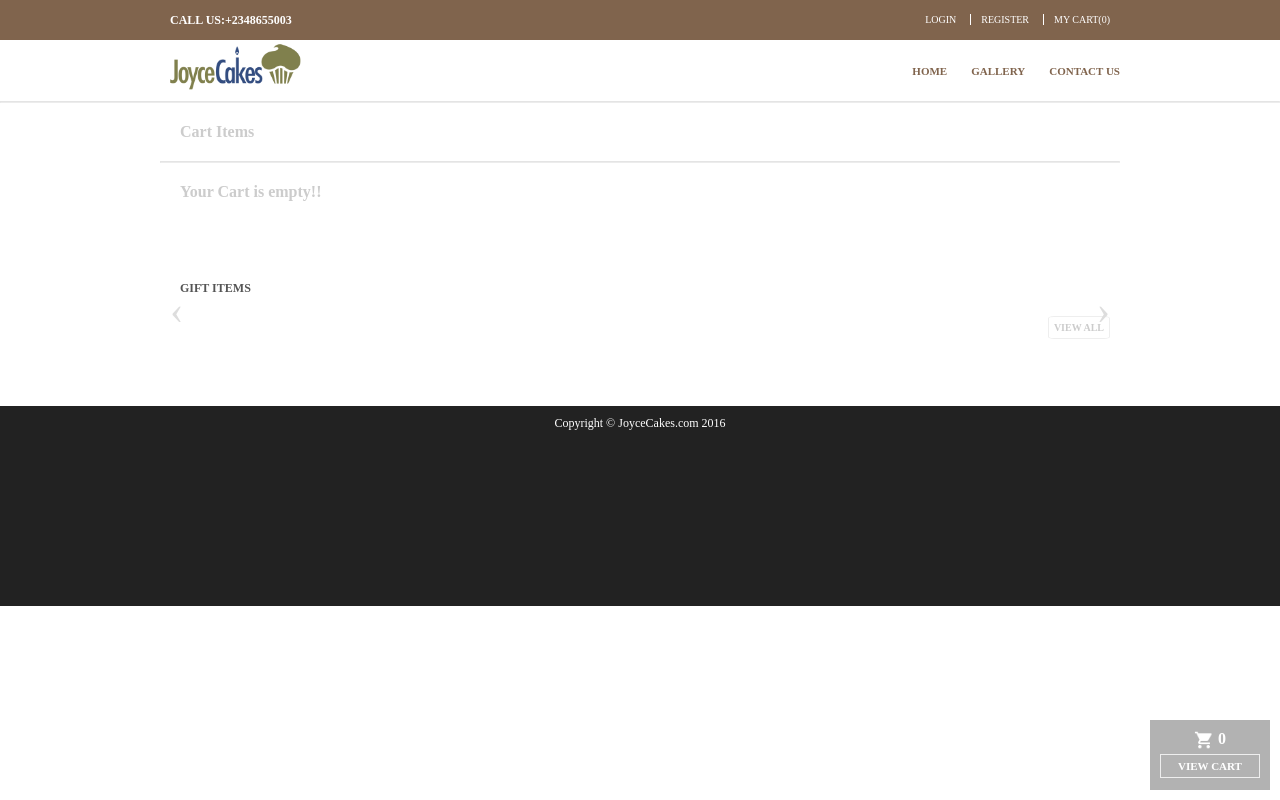
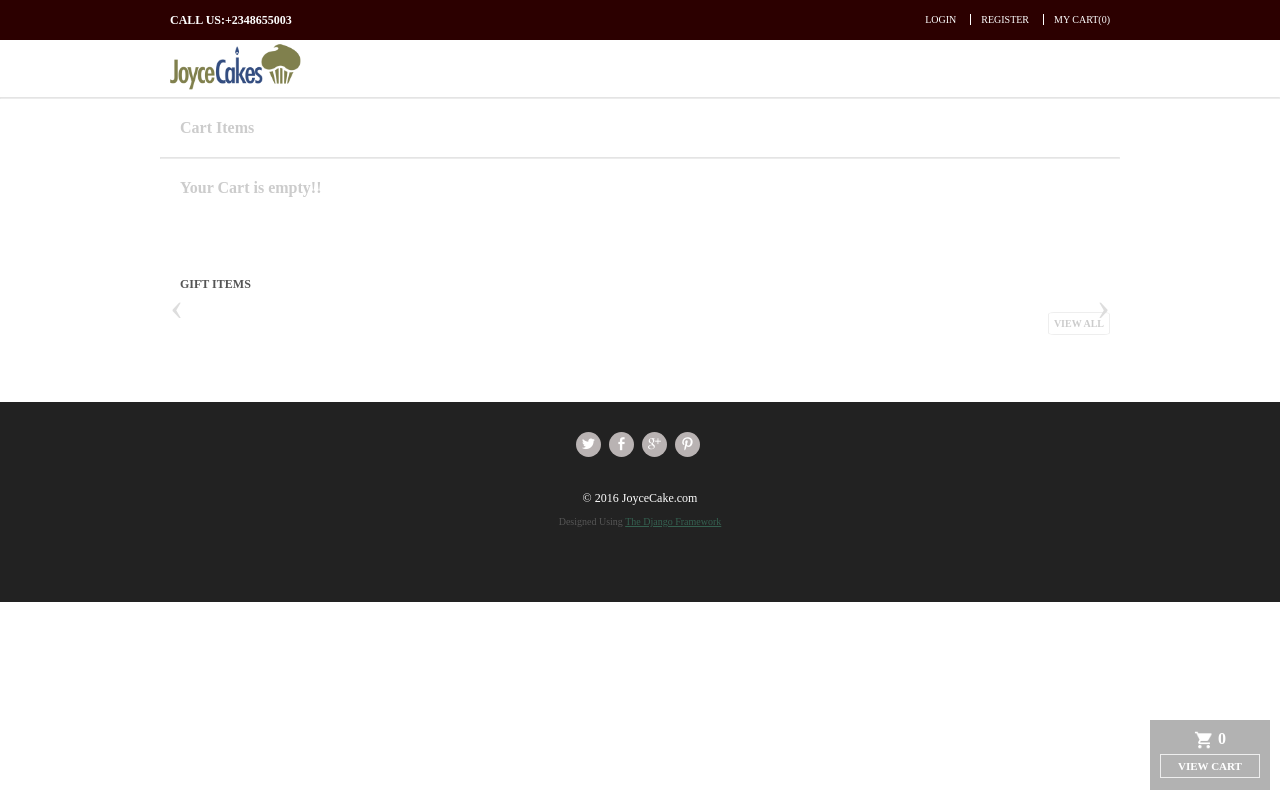
Before and after one commit to brownharryb/joycecakedotcom, a Django app: page /shop/order/ in a window 1280 px wide. Run offline with Django 3.2, Linux system fonts and the light colour scheme; data that the repository does not hold is empty.

Commit message:
Added social icons

```diff
--- a/joycecakes/static/css/_colors.css
+++ b/joycecakes/static/css/_colors.css
@@ -1,9 +1,9 @@
 .theme-color{
-	background-color:rgb(128,100,77) !important;
+	background-color:rgb(44,0,0) !important;
 }
 .font-theme-color{
-	color:rgb(128,100,77) !important;;
+	color:rgb(128,100,77) !important;
 }
 .font-theme-color-hover:hover{
-	color:rgb(128,100,77) !important;;
+	color:rgb(128,100,77) !important;
 }
--- /dev/null
+++ b/joycecakes/static/css/_social_icons.css
@@ -0,0 +1,99 @@
+@font-face {
+    font-family: 'si';
+    src: url('../fonts/social/socicon.eot');
+    src: url('../fonts/social/socicon.eot?#iefix') format('embedded-opentype'),
+         url('../fonts/social/socicon.woff') format('woff'),
+         url('../fonts/social/socicon.ttf') format('truetype'),
+         url('../fonts/social/socicon.svg#icomoonregular') format('svg');
+    font-weight: normal;
+    font-style: normal;
+
+}
+
+@media screen and (-webkit-min-device-pixel-ratio:0) {
+    @font-face {
+        font-family:si;
+        src: url(./fonts/social/socicon.svg) format(svg);
+    }
+}
+
+.soc {
+    overflow:hidden;
+    margin:0;
+    padding-top:10px;
+    list-style:none;
+}
+
+.soc li {
+    display:inline-block;
+    *display:inline;
+    zoom:1;
+}
+
+.soc li a {
+    font-family:si!important;
+    font-style:normal;
+    font-weight:400;
+    -webkit-font-smoothing:antialiased;
+    -moz-osx-font-smoothing:grayscale;
+    -webkit-box-sizing:border-box;
+    -moz-box-sizing:border-box;
+    -ms-box-sizing:border-box;
+    -o-box-sizing:border-box;
+    box-sizing:border-box;
+
+    -o-transition:.1s;
+    -ms-transition:.1s;
+    -moz-transition:.1s;
+    -webkit-transition:.1s;
+    transition:.1s;
+    -webkit-transition-property: transform;
+    transition-property: transform;
+    -webkit-transform: translateZ(0);
+    transform: translateZ(0);
+
+    overflow:hidden;
+    text-decoration:none;
+    text-align:center;
+    display:block;
+    position: relative;
+    z-index: 1;
+    width: 25px;
+    height: 25px;
+    line-height: 25px;
+    font-size: 13px;
+    -webkit-border-radius: 72px;
+    -moz-border-radius: 72px;
+    border-radius: 72px;
+    margin-right: 4px;
+    color: #ffffff;
+    background-color: #b9b3b3;
+}
+
+.soc a:hover {
+    z-index: 2;
+    -webkit-transform: translateY(-5px);
+    transform: translateY(-5px);
+}
+.soc-icon-last{
+    margin:0 !important;
+}
+
+.soc-twitter:before {
+    content:'a';
+}
+.soc-facebook:before {
+    content:'b';
+}
+.soc-google:before {
+    content:'c';
+}
+.soc-pinterest:before {
+    content:'d';
+}
+.soc-linkedin:before {
+    content:'j';
+}
+.soc-rss:before {
+    content:',';
+}
--- a/joycecakes/static/css/style.css
+++ b/joycecakes/static/css/style.css
@@ -1,5 +1,5 @@
 @import '_colors.css';
-
+@import '_social_icons.css';
 *{
 	margin:0px;
 	padding:0px;
@@ -227,12 +227,48 @@
 	background: #222222;
 	z-index: 9999;
 }
+#footerwrapper{
+	padding-top: 20px;
+}
+#footernavlinks{
+	text-align: center;
+	margin-top:20px;
+
+}
+#footernavlinks ul li{
+	display: inline;
+
+}
+#footernavlinks ul li a{
+	color:white;
+	text-decoration: none;
+	font-size: 10px;
+	padding: 0px 15px;
+	border-right: 1px solid white;
+	text-transform: uppercase;
+}
+#footernavlinks ul li:last-child a{
+	border:none;
+}
 #copyrighttext{
 	text-align: center;
 	color:white;
 	font-size:12px;
 	padding: 10px;
 }
+#socialbarlinks{
+	text-align: center;
+}
+/*#socialbarlinks ul li{
+	display: inline-block;
+	border-radius: 50%;
+	background:white;
+	width: 30px;
+	height:30px;
+}
+#socialbarlinks ul li::before{
+	content: "g";
+}*/
 /**************************************************************/
 /**************LOGIN***************************/
 #logincontainer{
--- a/mainsite/custom_processor.py
+++ b/mainsite/custom_processor.py
@@ -1,5 +1,6 @@
 from django.conf import settings
 from shop import models as shopmodels
+from django.core.urlresolvers import reverse
 
 def default_vals(requests):
 	default_vals = {}
@@ -15,3 +16,10 @@
 	cart_items = [int(i) for i in cart_items]
 	cart_items_as_string = 'a'.join([str(j) for j in cart_items])
 	return {'cart_items':cart_items,'cart_items_string':cart_items_as_string}
+
+def get_navlinks(requests):
+	nav_links = {}
+	nav_links['home'] = reverse('home_url')
+	nav_links['gallery'] = reverse('shop-gallery-view')
+	nav_links['contact us'] = reverse('contact_us_url')
+	return {'nav_links':nav_links}
--- a/mainsite/misc_functions.py
+++ b/mainsite/misc_functions.py
@@ -98,12 +98,12 @@
 	return fullname
 
 # TODO CREATE EMAIL BACKEND TO SEND EMAIL
-def send_email(subject,emails_as_list,msg):
-	try:
-		send_mail(subject, msg, 'bomsy1@gmail.com',emails_as_list,
+def send_email(subject,recipients_list,msg):
+	# try:
+	send_mail(subject, msg, 'bomsy1@gmail.com',recipients_list,
 			fail_silently=False)
-	except:
-		return False
+	# except:
+	# 	return False
 	return True
 
 def decode_session_string(session_str):
--- a/mainsite/models.py
+++ b/mainsite/models.py
@@ -1,5 +1,3 @@
 from __future__ import unicode_literals
 
 from django.db import models
-
-# Create your models here.
--- a/mainsite/templates/footer.html
+++ b/mainsite/templates/footer.html
@@ -1,6 +1,26 @@
 <footer>
+<div id="footerwrapper">
+<div id="socialbarlinks">
+	<ul class="soc">
+    <li><a class="soc-twitter" href="#"></a></li>
+    <li><a class="soc-facebook" href="#"></a></li>
+    <li><a class="soc-google" href="#"></a></li>
+    <li><a class="soc-pinterest" href="#"></a></li>
+    <!-- <li><a class="soc-linkedin" href="#"></a></li> -->
+    <!-- <li><a class="soc-rss soc-icon-last" href="#"></a></li> -->
+</ul>
+</div>
+<div id="footernavlinks">
+	<ul>
+	{% for k,v in nav_links.iteritems %}
+		<li><a href="{{v}}">{{k}}</a></li>
+	{% endfor %}
+	</ul>
+</div>
 <div id="footercontainer">
-	<p id="copyrighttext">Copyright &copy; JoyceCakes.com 2016</p>
+	<p id="copyrighttext">&copy; 2016 JoyceCake.com</p>
+	<p style="text-align:center;color:#555555;font-size:10px;">Designed Using <a style="color:rgba(81,190,149,0.4);" href="https://www.djangoproject.com/" target="_blank">The Django Framework</a></p>
+</div>
 </div>
 
 </footer>
--- a/mainsite/templates/front_banner.html
+++ b/mainsite/templates/front_banner.html
@@ -3,7 +3,7 @@
 		<img id="bannerimg" src="{% static 'images/slider/1.jpg' %}">
 		<div id="bannertextcontainer" class="midpagecontainer">
 			<div id="bannertext">
-				<p>Welcome to JoyceCakes.com</p>
+				<p>Welcome to JoyceCake.com</p>
 				<p>An Online Cake Shop</p>
 				<p>We offer free delivery nationwide</p>
 			</div>
--- a/mainsite/templates/header.html
+++ b/mainsite/templates/header.html
@@ -2,9 +2,9 @@
 <div class="midpagecontainer">
 		<a href="/"><img id="mainlogo" src="{% static 'images/logo.png' %}"></a>
 		<nav>
-			<a class="font-theme-color" href="/">Home</a>
-			<a class="font-theme-color" href="{%url 'shop-gallery-view' %}">Gallery</a>
-			<a class="font-theme-color" href="{% url 'contact_us_url'%}">Contact Us</a>
+		{%for k,v in nav_links.iteritems %}
+			<a class="font-theme-color" href="{{v}}">{{k}}</a>
+			{% endfor %}
 		</nav>
 		<div class="clearfix"></div>
 	</div>
--- a/shop/templates/itemdetail.html
+++ b/shop/templates/itemdetail.html
@@ -14,7 +14,8 @@
 
 <div id="itemdetailimageprev">
 <img src="{% static 'images/loader.gif' %}" >
-<span onclick="removeextraimagepopup()" style="position:absolute;top:1px;right:5px;color:red;cursor:pointer;">x</span></div>
+<span onclick="removeextraimagepopup()" style="font-weight:bold;position:absolute;top:1px;right:5px;color:red;cursor:pointer;">
+&times;</span></div>
 
 <hr style="border-color:rgba(0,0,0,0.1);">
 <ul id="itemdetailcontainer" class="midpagecontainer">
@@ -62,7 +63,7 @@
 
 
 	</div>
-	<hr style="border-color:rgba(0,0,0,0.1);margin-top:100px;">
+	<hr style="border-color:rgba(0,0,0,0.1);margin-top:30px;">
 	{% include 'gift_items_container.html' with gifts=gifts %}
 
 
--- a/shop/urls.py
+++ b/shop/urls.py
@@ -15,4 +15,6 @@
     url(r'^detail/(?P<item_category>[\w-]+)/(?P<item_slug>[\w-]+)', views.item_detail_view, name='shop-item-detail-view'),
     url(r'^order/$', views.CartView.as_view(), name='shop-cart-view'),
     url(r'^checkout/$', views.CheckoutView.as_view(), name='shop-checkout-view'),
+    url(r'^order/success/$', views.success_order_view, name='shop-order-success-view'),
+
 ]
--- a/shop/views.py
+++ b/shop/views.py
@@ -197,6 +197,8 @@
 		return profile_form
 
 
+def success_order_view(request):
+	return render(request, 'success_order.html')
 
 
 
@@ -243,19 +245,13 @@
 		msg +='\n\n\n\n{0}'.format(contact_str)
 		msg += ' \n\n{0}'.format(add_str)
 
-		msg +=' \n\n\nRegards \nJoycecakes.'
+		msg +=' \n\n\nRegards \nJoycecake.com.'
 
 
-		subject='Transaction Notification on Joycecakes website'
+		subject_text='Transaction Notification on Joycecake.com'
 		my_email=settings.MY_EMAIL_ADDRESS
 		recipients=[settings.MY_EMAIL_ADDRESS]
-
-
-
-
-		# TODO SEND MAIL
-
-		# print 'Sending email....'+str(misc_functions.send_email('Just a test mail from boma',['brownharryb@gmail.com'],'Hello from Boma'))
+		misc_functions.send_email(subject_text,recipients,msg)
 
 	def send_confirm_mail_to_customer(self):
 		pass
```
Also changed, not shown: joycecakes/settings.py (+16 -6 lines), shop/templates/checkout.html (+14 -4 lines), joycecakes/static/fonts/social/socicon.svg (added), joycecakes/static/fonts/social/socicon.ttf (added), joycecakes/static/fonts/social/socicon.woff (added), 1 other file.
